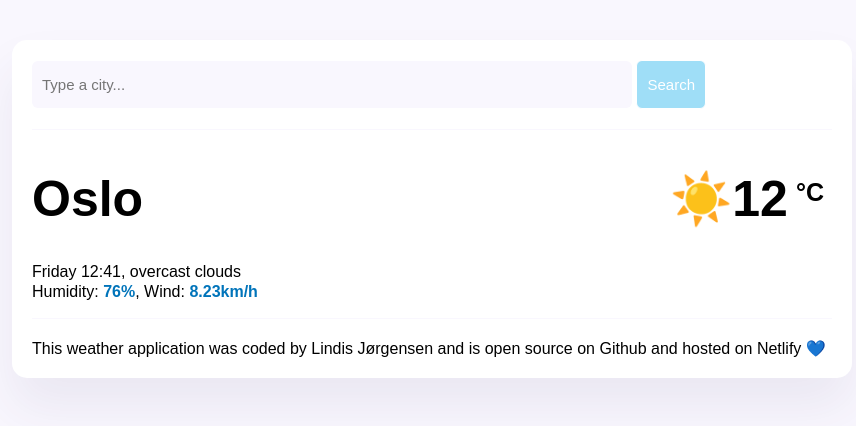
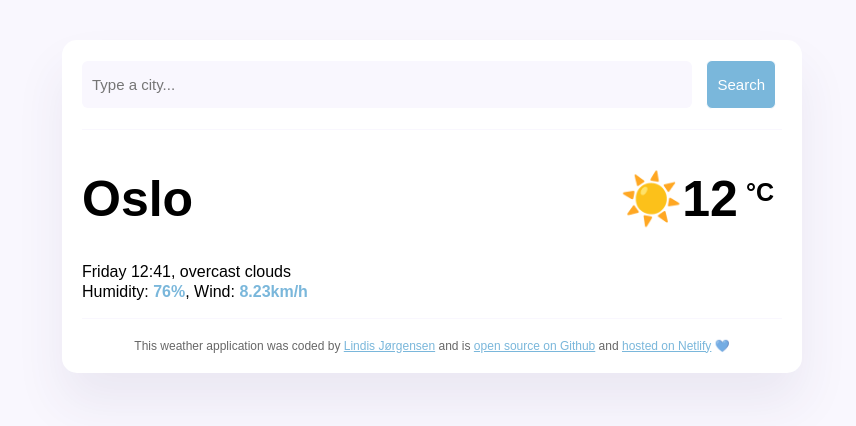
Before and after one commit to lindijor/weather-app, a plain HTML site: page index.html in a window 1280 px wide. Shown: the whole page, without its empty margins (208-1064 px from the left). Drawn offline with Linux system fonts and the light colour scheme.

Commit message:
Added links and CSS to footer

```diff
--- a/index.html
+++ b/index.html
@@ -36,8 +36,8 @@
         </div>
       </main>
       <footer>
-        This weather application was coded by Lindis Jørgensen and is open
-        source on Github and hosted on Netlify 💙
+        This weather application was coded by <a href="https://github.com/lindijor">Lindis Jørgensen</a> and is <a href="https://github.com/lindijor/weather-app">open
+        source on Github</a> and <a href="https://cheery-flan-80db10.netlify.app/">hosted on Netlify</a> 💙
       </footer>
     </div>
   </body>
--- a/src/style.css
+++ b/src/style.css
@@ -5,7 +5,7 @@ body {
 
 .container {
   background: white;
-  width: 800px;
+  width: 700px;
   margin: 40px auto;
   padding: 20px;
   border-radius: 15px;
@@ -13,7 +13,7 @@ body {
 }
 
 .search-input {
-  width: 600px;
+  width: 610px;
   border: none;
   background: #f9f7fe;
   padding: 15px 10px;
@@ -23,17 +23,18 @@ body {
 
 .search-button {
   border: 1px white solid;
-  background: #9fdef7;
+  background: #7ab7db;
   color: white;
   padding: 15px 10px;
   border-radius: 6px;
   font-size: 15px;
+  margin: 0 0 0 10px;
 }
 
 .search-button:hover {
   background: white;
-  color: #9fdef7;
-  border: 1px #9fdef7 solid;
+  color: #7ab7db;
+  border: 1px #7ab7db solid;
 }
 
 header {
@@ -61,7 +62,7 @@ header {
 }
 
 .weather-details strong {
-  color: #0074ba;
+  color: #7ab7db;
 }
 
 .weather-icon {
@@ -79,7 +80,14 @@ header {
   margin: 8px;
 }
 
+a {
+  color: #7ab7db;
+}
+
 footer {
+  font-size: 12px;
+  text-align: center;
+  color: rgba(0, 0, 0, 0.6);
   border-top: 1px #f9f7fe solid;
   padding: 20px 0 0 0;
 }
```
